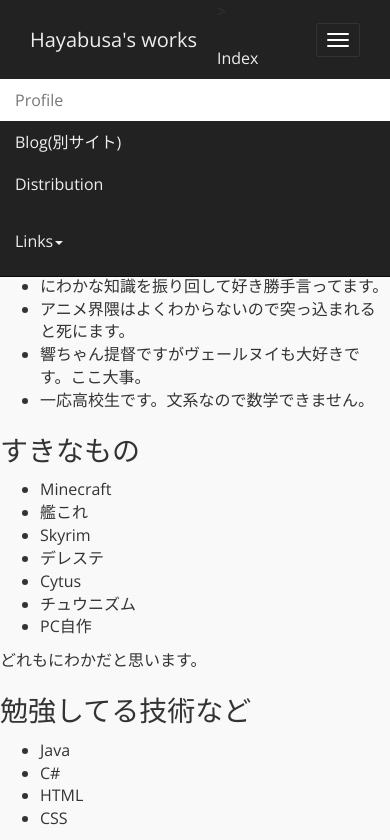
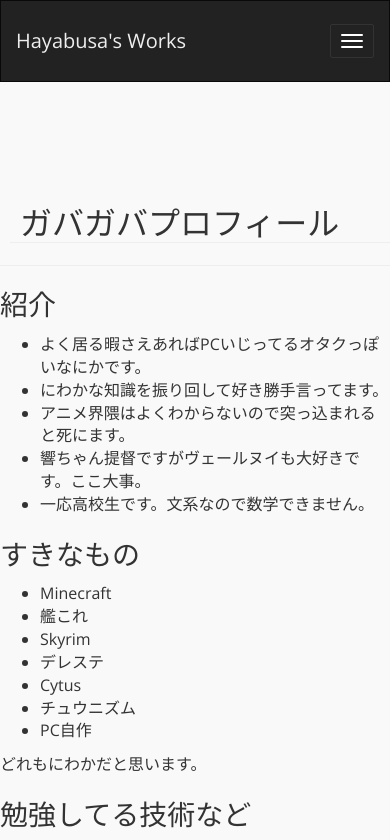
Before and after one commit to Hayabusa58/Hayabusa-s-works, a plain HTML site: page profile.html in a window 390 px wide. Shown: the top 840 px of the page. Drawn offline with nearby package versions, Linux system fonts and the light colour scheme.

Commit message:
Modify navigation bar add -モバイルでの閲覧時の折りたたんだナビゲーションメニュー，省略メニューのボタンを追加

```diff
--- a/profile.html
+++ b/profile.html
@@ -18,42 +18,36 @@
     <![endif]-->
   </head>
   <body>
-<!--ナビゲーションバー-->
-    <nav class="navbar navbar-inverse navbar-fixed-top">
-        <div class="container-fluid">
-            <button class="navbar-toggle" data-target=".navbar-collapse"
-            data-toggle="collapse" type="button"><span class="icon-bar"></span>
-            <span class="icon-bar"></span> <span class=
-            "icon-bar"></span></button> >
+  <!-- ナビゲーションバーの設定 -->
 
-             <a class="navbar-brand text-muted" href=
-            "http://peregrine.me/index.html">Hayabusa's works</a>
-
-            <ul class="nav navbar-nav">
-
-            <li>
-            <a href=
-                    "http://peregrine.me/index.html">Index</a></li>
+<nav class="navbar navbar-inverse" role="navigation">
+    <div class="container">
+        <!-- ヘッダ情報 -->
+        <div class="navbar-header">
+        <button type="button" class="navbar-toggle"
+            data-toggle="collapse" data-target="#navbar-menu">
+                <span class="icon-bar"></span>
+                <span class="icon-bar"></span>
+                <span class="icon-bar"></span>
+            </button>
+            <a class="navbar-brand" href="http://peregrine.me/index.html">Hayabusa's Works</a>
+        </div>
+        <!-- メニューの配置 -->
+        <div class="collapse navbar-collapse" id="navbar-menu">
+        <ul class="nav navbar-nav" >
+        	<li><a href="http://peregrine.me/index.html">Index</a></li>
+            <li class="active"><a href="http://peregrine.me/profile.html">Profile</a></li>
+            <li><a href="http://peregrine.me/distribution.html">Distribution</a></li>
+            <li><a href="http://blog.peregrine.me">Blog(別サイト)</a></li>
+        </ul>
 
 
-                <li>
-                <li class="active">
-                    <a href="http://peregrine.me/profile.html">Profile</a>
-                </li>
-                <li>
-                    <a href=
-                    "http://blog.peregrine.me">Blog(別サイト)</a>
-                </li>
-                <li>
-                    <a href=
-                    "http://peregrine.me/distribution.html">Distribution</a>
-                </li>
 
-            </ul>
-            <ul class="nav navbar-nav navbar-enter">
-                <li class="dropdown">
+        <ul class="nav navbar-nav">
+        <li class="dropdown ">
                     <a class="dropdown-toggle" data-toggle="dropdown" href=
-                    "#">Links<span class="caret"></span></a> <!-- 1.???j???[??z?u -->
+                    "#">Links<span class="caret"></span></a>
+
                     <ul class="dropdown-menu">
                         <li>
                             <a href="http://twitter.com/h_ya58">Twitter</a>
@@ -63,11 +57,11 @@
                             <a href="https://github.com/Hayabusa58">Github</a>
                         </li>
                     </ul>
-                </li>
-                <li></li>
-            </ul>
-        </div>
-    </nav>
+           </div>
+
+    </div>
+</nav>
+
 
     <div class="container">
         <div class="row" style="padding:60px 0 0 0">
```
Also changed, not shown: distribution.html (+28 -38 lines), index.html (+34 -37 lines).
